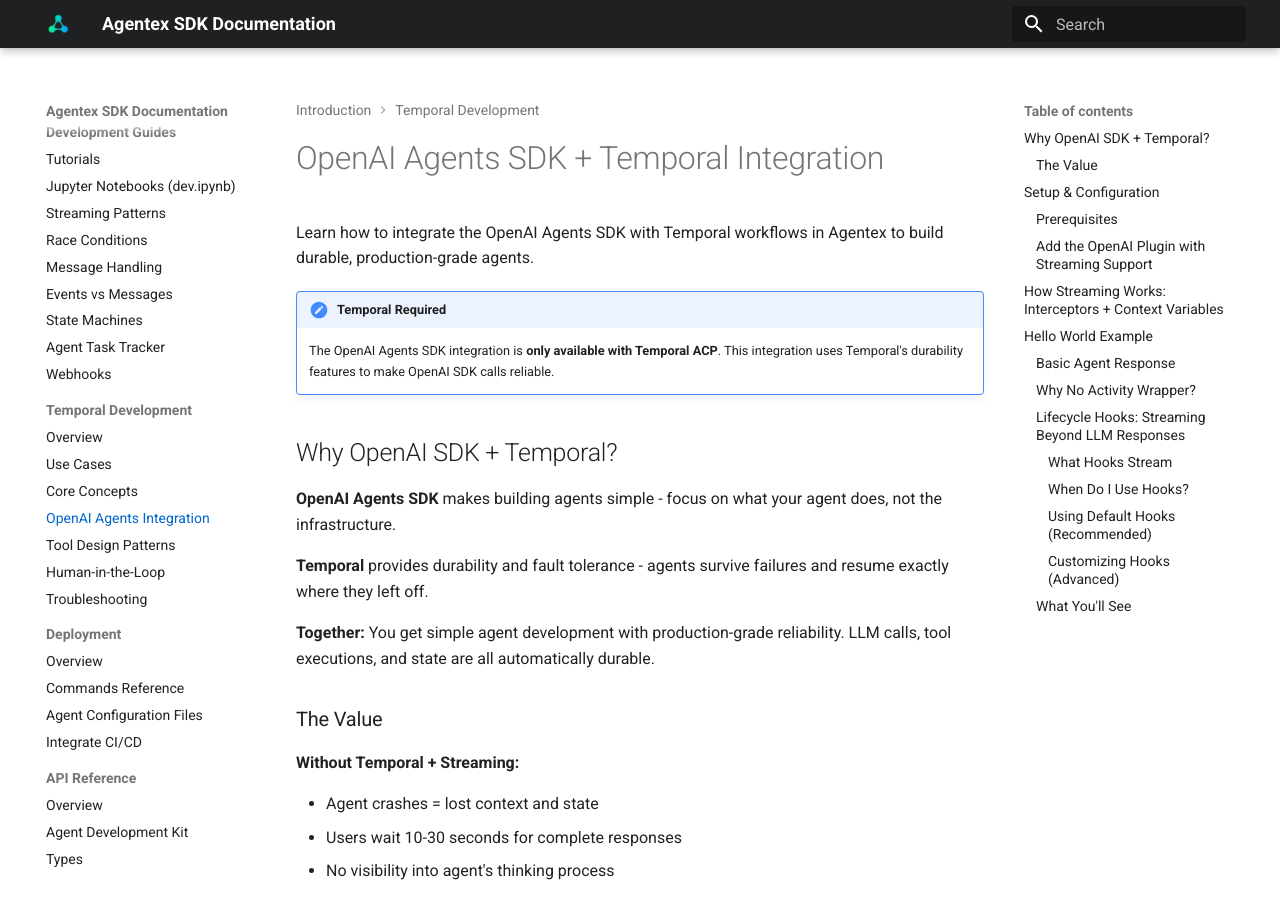
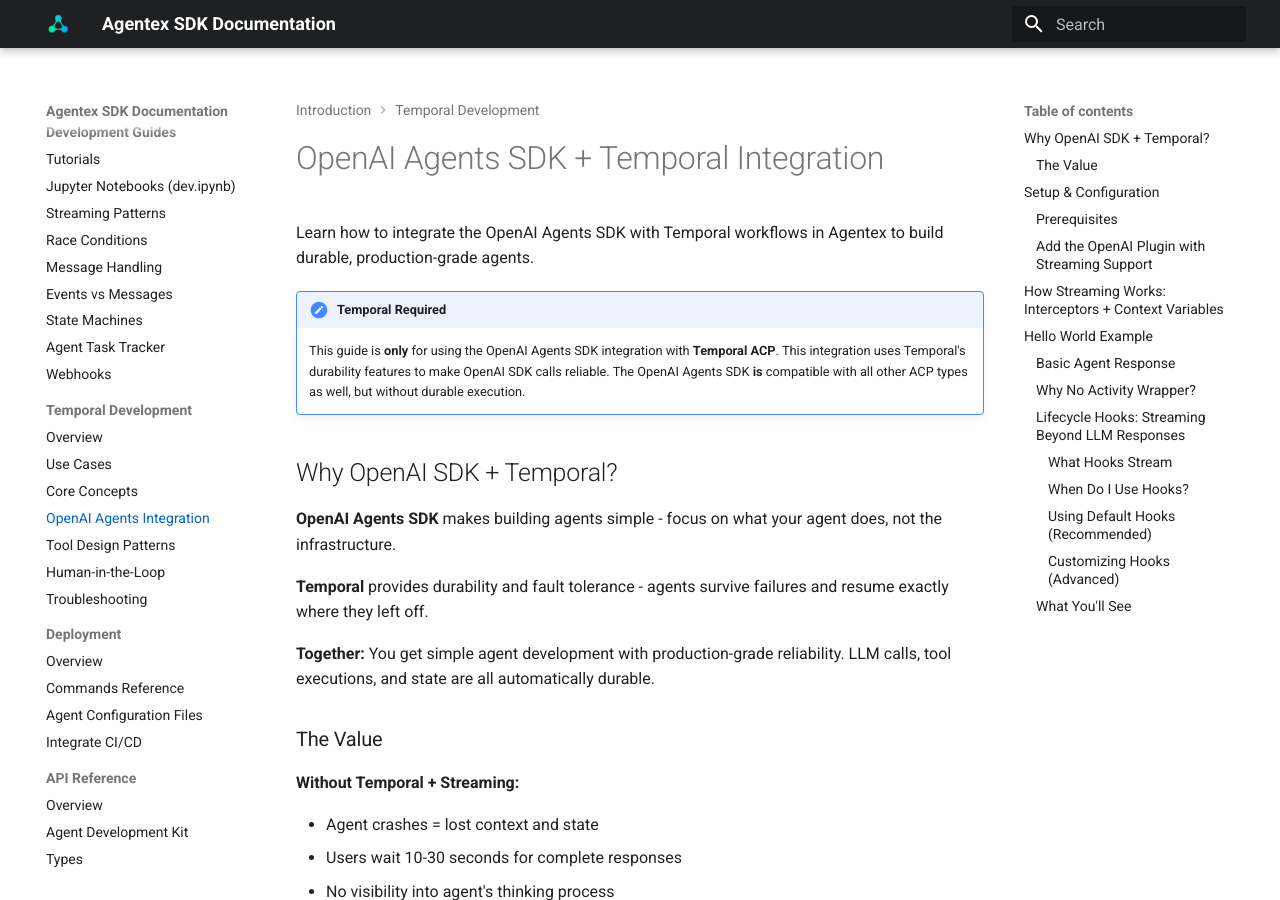
Before and after one commit to scaleapi/scale-agentex, an MkDocs documentation site: the page built from agentex/docs/docs/temporal_development/openai_integration.md, in a window 1280 px wide and 900 px high. Built offline with MkDocs 1.6.1 and Material for MkDocs 9.7.7, drawn with Linux system fonts in a browser that asks for light colours.

Commit message:
Fix Temporal ACP Docs Note

```diff
--- a/agentex/docs/docs/temporal_development/openai_integration.md
+++ b/agentex/docs/docs/temporal_development/openai_integration.md
@@ -3,7 +3,7 @@
 Learn how to integrate the OpenAI Agents SDK with Temporal workflows in Agentex to build durable, production-grade agents.
 
 !!! note "Temporal Required"
-    The OpenAI Agents SDK integration is **only available with Temporal ACP**. This integration uses Temporal's durability features to make OpenAI SDK calls reliable.
+    This guide is **only** for using the OpenAI Agents SDK integration with **Temporal ACP**. This integration uses Temporal's durability features to make OpenAI SDK calls reliable. The OpenAI Agents SDK __is__ compatible with all other ACP types as well, but without durable execution.
 
 ## Why OpenAI SDK + Temporal?
 
```
